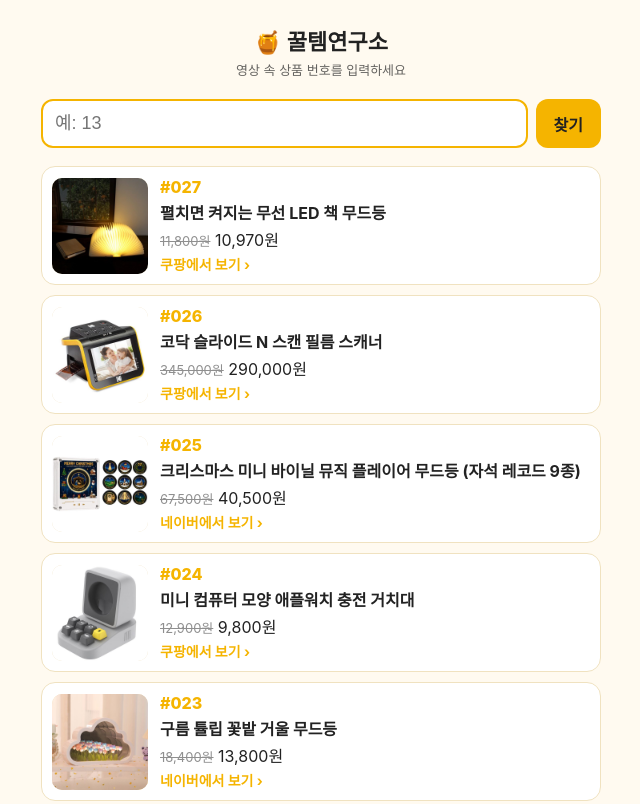
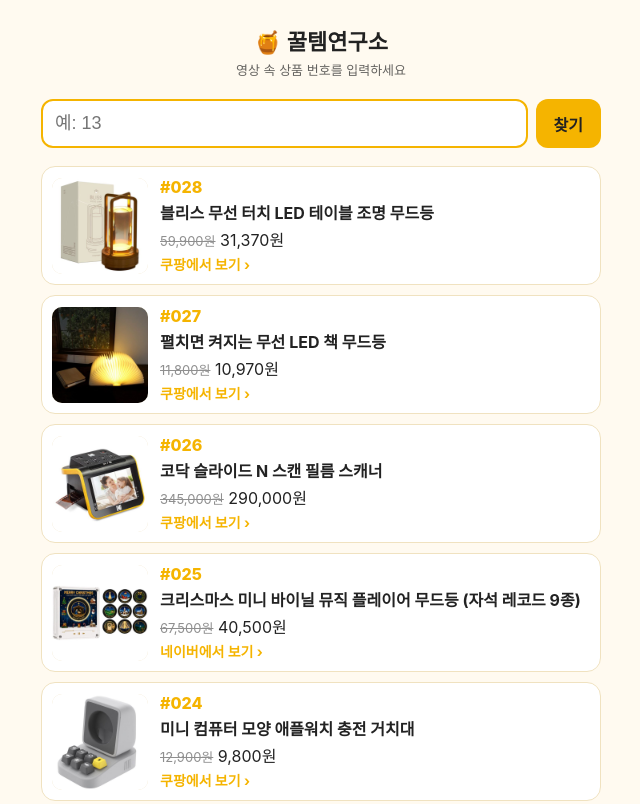
Before and after one commit to inseok1/kkultem, a plain HTML site: page index.html in a window 1280 px wide. Shown: the top 804 px of the page, without its empty margins (319-959 px from the left). Drawn offline with Linux system fonts and the light colour scheme.

Commit message:
상품 28개

```diff
--- a/index.html
+++ b/index.html
@@ -18,6 +18,11 @@ h1{font-size:22px;margin:8px 0 4px;text-align:center} .sub{text-align:center;fon
 </style></head><body><main>
 <h1>🍯 꿀템연구소</h1><p class="sub">영상 속 상품 번호를 입력하세요</p>
 <form class="find" onsubmit="go();return false"><input id="q" inputmode="numeric" placeholder="예: 13" autocomplete="off"><button>찾기</button></form>
+<a class="card" id="n028" href="https://link.coupang.com/a/i0vyKRu8Ps" target="_blank" rel="nofollow sponsored noopener">
+  <img src="img/028.jpg" alt="" loading="lazy">
+  <div class="info"><span class="no">#028</span><b>블리스 무선 터치 LED 테이블 조명 무드등</b>
+  <span class="price"><s>59,900원</s> 31,370원</span>
+  <span class="btn">쿠팡에서 보기 ›</span></div></a>
 <a class="card" id="n027" href="https://link.coupang.com/a/iYQXWloGPs" target="_blank" rel="nofollow sponsored noopener">
   <img src="img/027.jpg" alt="" loading="lazy">
   <div class="info"><span class="no">#027</span><b>펼치면 켜지는 무선 LED 책 무드등</b>
```
Also changed, not shown: img/028.jpg (added).
